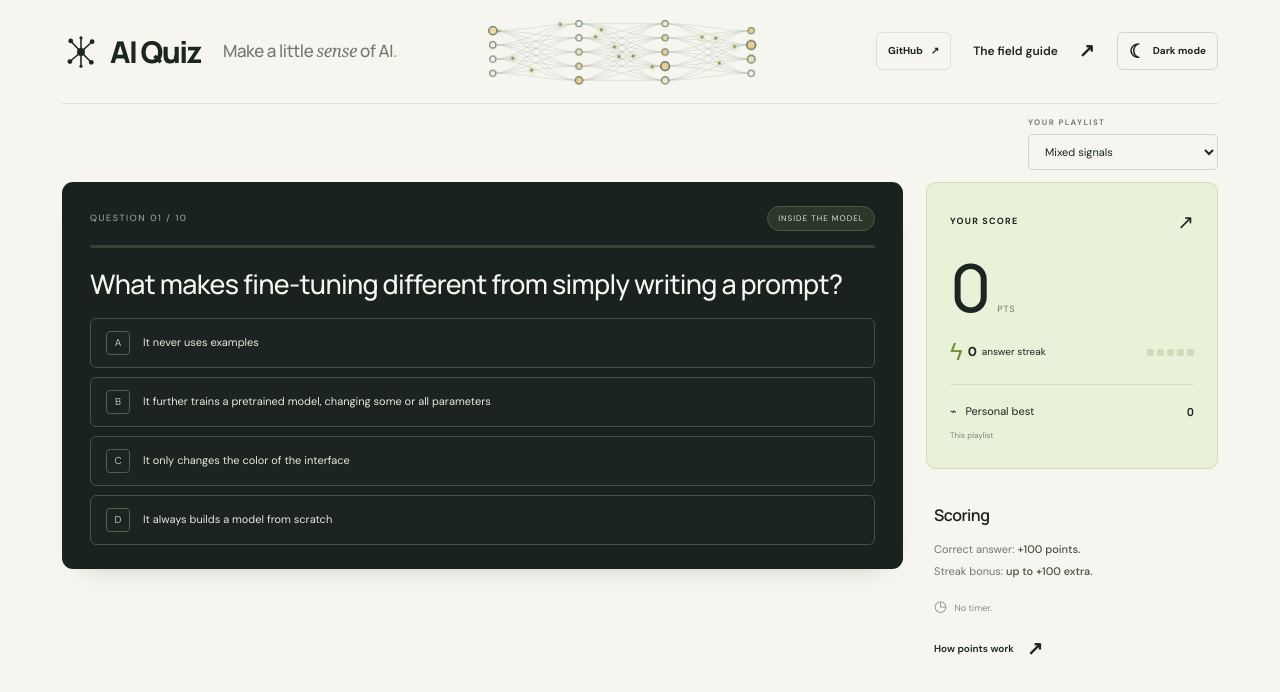
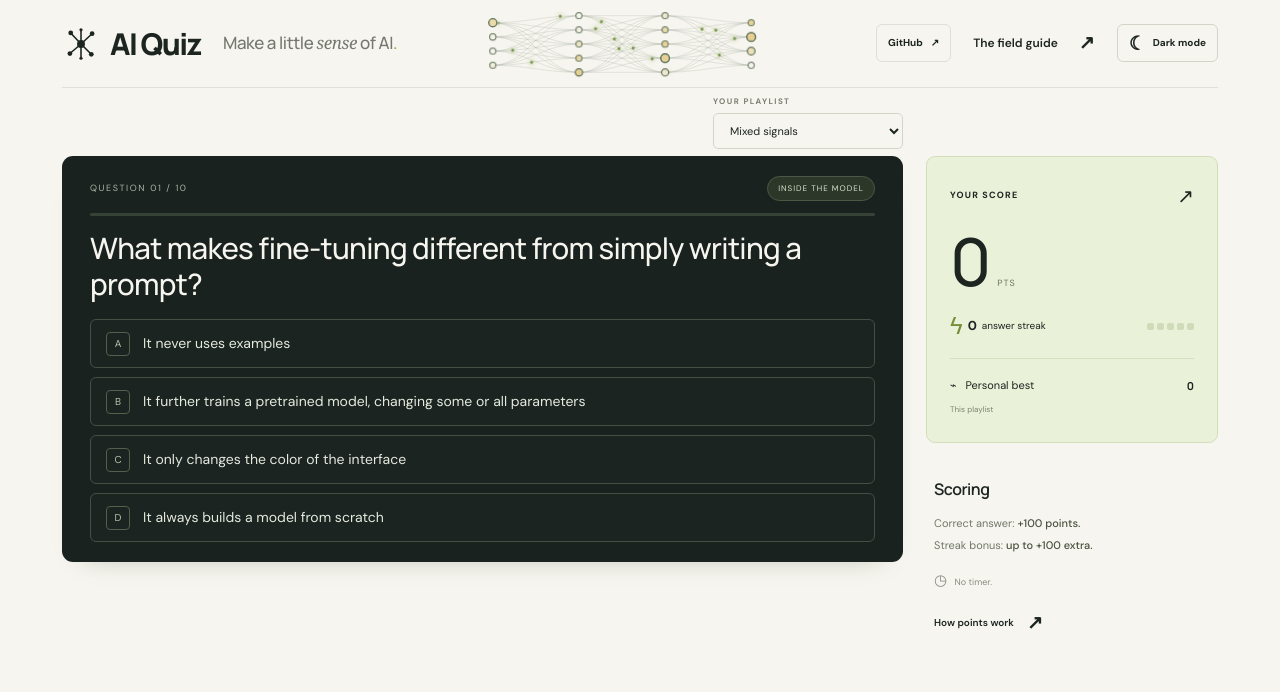
Before and after one commit to jonasatgit/AIQuiz, a plain HTML site: page index.html in a window 1280 px wide. Drawn offline with Linux system fonts and the light colour scheme.

Commit message:
changed visuals

```diff
--- a/index.html
+++ b/index.html
@@ -8,7 +8,7 @@
   <title>AI Quiz</title>
   <link rel="icon" href="favicon.svg" type="image/svg+xml">
   <script src="theme.js"></script>
-  <link rel="stylesheet" href="styles.css?v=compact-quiz">
+  <link rel="stylesheet" href="styles.css?v=readable-quiz">
   <script src="questions.js" defer></script>
   <script src="app.js?v=compact-quiz" defer></script>
   <script src="arcade.js?v=robot-run" defer></script>
--- a/styles.css
+++ b/styles.css
@@ -112,13 +112,23 @@ dialog{border:1px solid #d3d9c6;border-radius:13px;background:var(--paper);color
 .github-link:hover{background:#e8ecdf}
 :root[data-theme="dark"] .github-link{border-color:#515965;background:#242a32}
 :root[data-theme="dark"] .github-link:hover{background:#343b45}
+.site-header{height:88px}
 .site-header .neural-art{position:relative;inset:auto;flex:1 1 200px;min-width:80px;max-width:330px;height:76px;margin:0 auto;opacity:1;pointer-events:none}
-.section-top{margin:12px 0}
-.quiz-panel{min-height:0;padding:24px 28px}
-.progress-track{margin:14px 0 18px}
-#question-title{min-height:0;max-width:none;margin:8px 0 16px}
+body{min-height:100vh;min-height:100dvh}
+.section-top{margin:7px 0}
+.quiz-panel{min-height:0;padding:20px 28px}
+.progress-track{margin:12px 0 14px}
+#question-title{min-height:0;max-width:none;margin:8px 0 16px;font-size:clamp(26px,2.3vw,32px);line-height:1.25}
+.answer{font-size:14px;line-height:1.4;padding:10px 15px}
 .explanation{padding:15px 17px}
-.explanation>p,.analogy p{line-height:1.6}
+.explanation-heading,.explanation>p{font-size:14px}
+.analogy p{font-size:13px}
+.explanation>p,.analogy p{line-height:1.5}
+@media(min-width:1200px){
+  .section-top{display:grid;grid-template-columns:minmax(0,1fr) 292px;gap:23px}
+  .mode-wrap{grid-column:1;justify-self:end}
+}
+@media(min-width:1500px){.section-top{grid-template-columns:minmax(0,1fr) 320px}}
 @media(min-width:761px){
   #question-view.answered{display:grid;grid-template-columns:minmax(0,1fr) minmax(0,1fr);column-gap:24px;align-items:start}
   #question-view.answered #question-title{grid-column:1 / -1}
```
